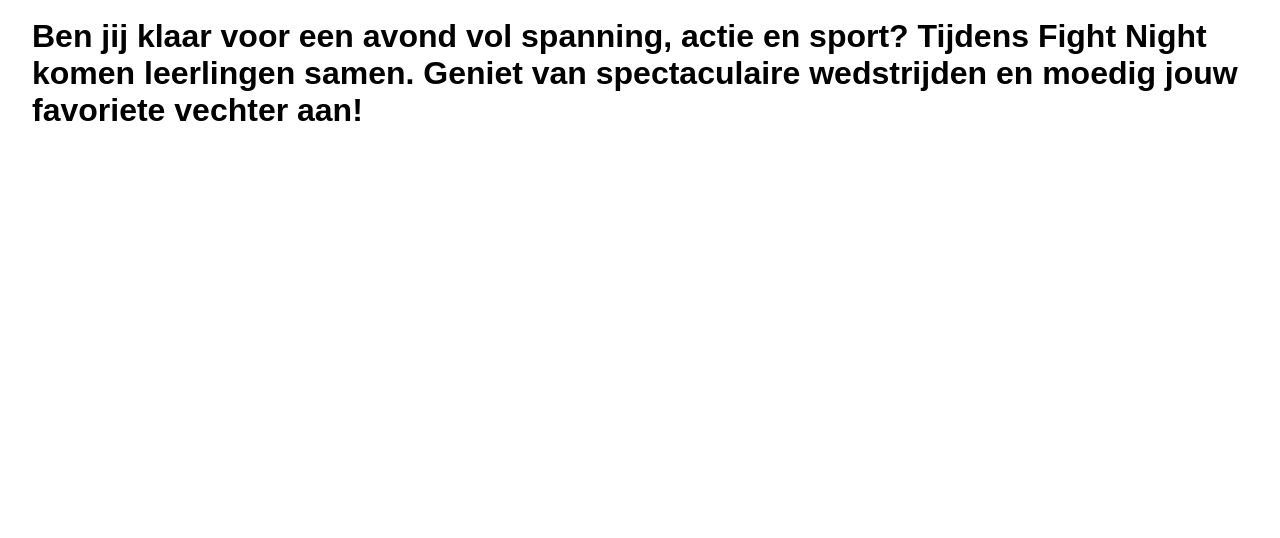
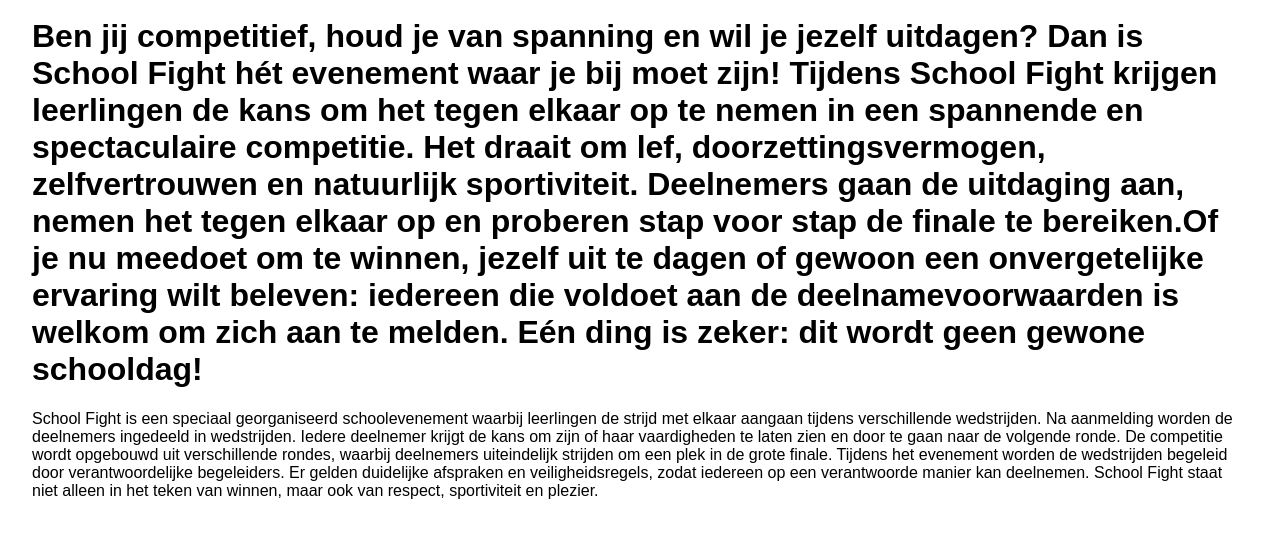
Before and after one commit to userrxxs/bouwen-week2, a plain HTML site: page index.html in a window 1280 px wide. Shown: the part 72-610 px from the top of the page. Drawn offline with Linux system fonts and the light colour scheme.

Commit message:
WebLab Run 20-11-2026 11:54:32 (UTC+01:00)

```diff
--- a/index.html
+++ b/index.html
@@ -11,6 +11,23 @@
   <script src="script.js"></script>
 </body>
 <body>
-  <h1>Ben jij klaar voor een avond vol spanning, actie en sport? Tijdens Fight Night komen leerlingen samen. Geniet van spectaculaire wedstrijden en moedig jouw favoriete vechter aan!</h1>
+  <h1>Ben jij competitief, houd je van spanning en wil je jezelf uitdagen? Dan is School Fight hét evenement waar je bij moet zijn!
+
+Tijdens School Fight krijgen leerlingen de kans om het tegen elkaar op te nemen in een spannende en spectaculaire competitie. Het draait om lef, doorzettingsvermogen, zelfvertrouwen en natuurlijk sportiviteit. Deelnemers gaan de uitdaging aan, nemen het tegen elkaar op en proberen stap voor stap de finale te bereiken.Of je nu meedoet om te winnen, jezelf uit te dagen of gewoon een onvergetelijke ervaring wilt beleven: iedereen die voldoet aan de deelnamevoorwaarden is welkom om zich aan te melden.
+
+Eén ding is zeker: dit wordt geen gewone schooldag!</h1>
+<p>
+School Fight is een speciaal georganiseerd schoolevenement waarbij leerlingen de strijd met elkaar aangaan tijdens verschillende wedstrijden.
+
+Na aanmelding worden de deelnemers ingedeeld in wedstrijden. Iedere deelnemer krijgt de kans om zijn of haar vaardigheden te laten zien en door te gaan naar de volgende ronde.
+
+De competitie wordt opgebouwd uit verschillende rondes, waarbij deelnemers uiteindelijk strijden om een plek in de grote finale.
+
+Tijdens het evenement worden de wedstrijden begeleid door verantwoordelijke begeleiders. Er gelden duidelijke afspraken en veiligheidsregels, zodat iedereen op een verantwoorde manier kan deelnemen.
+
+School Fight staat niet alleen in het teken van winnen, maar ook van respect, sportiviteit en plezier.</p>
+</body>
+
+
 
 </html>
```
Also changed, not shown: 1 other file.
